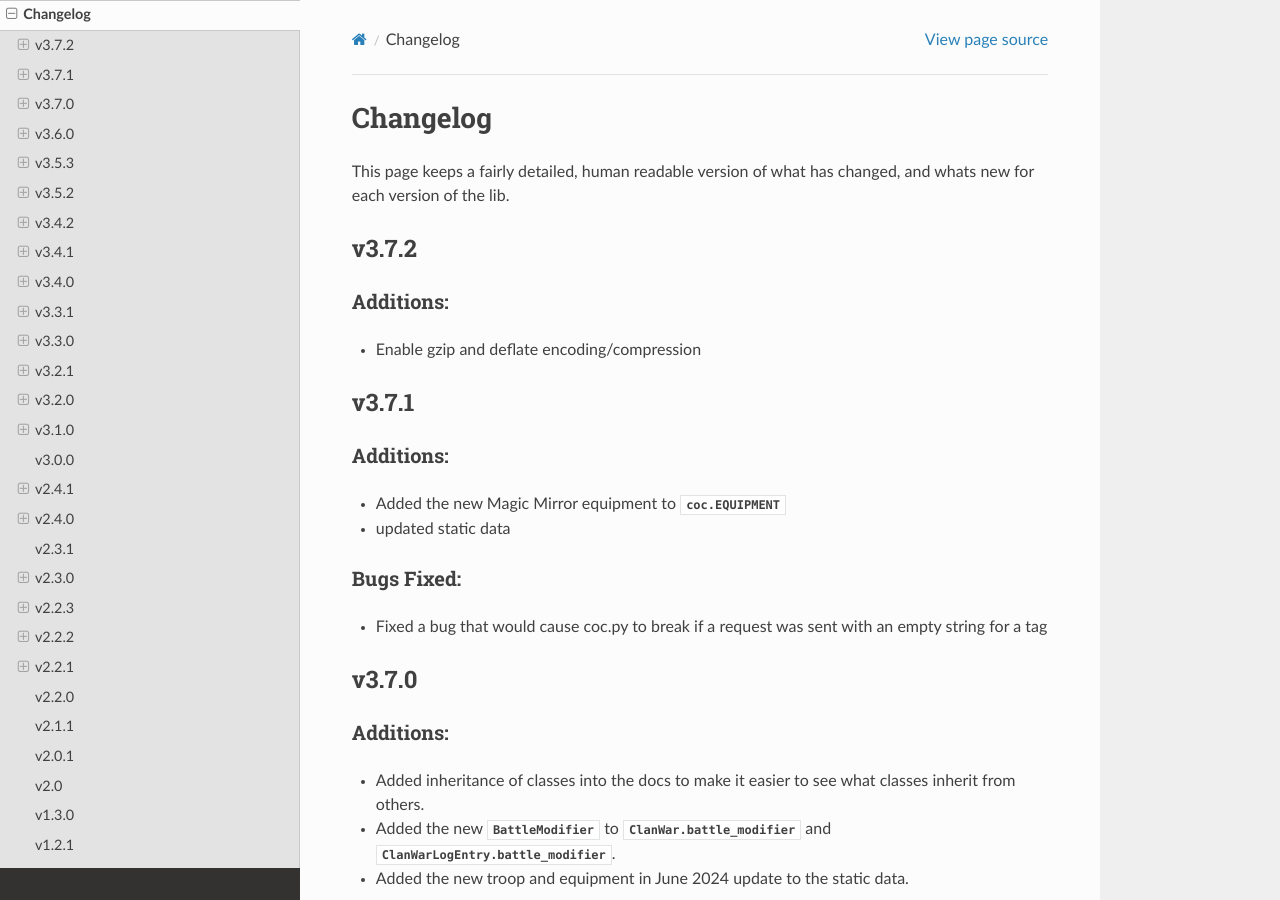
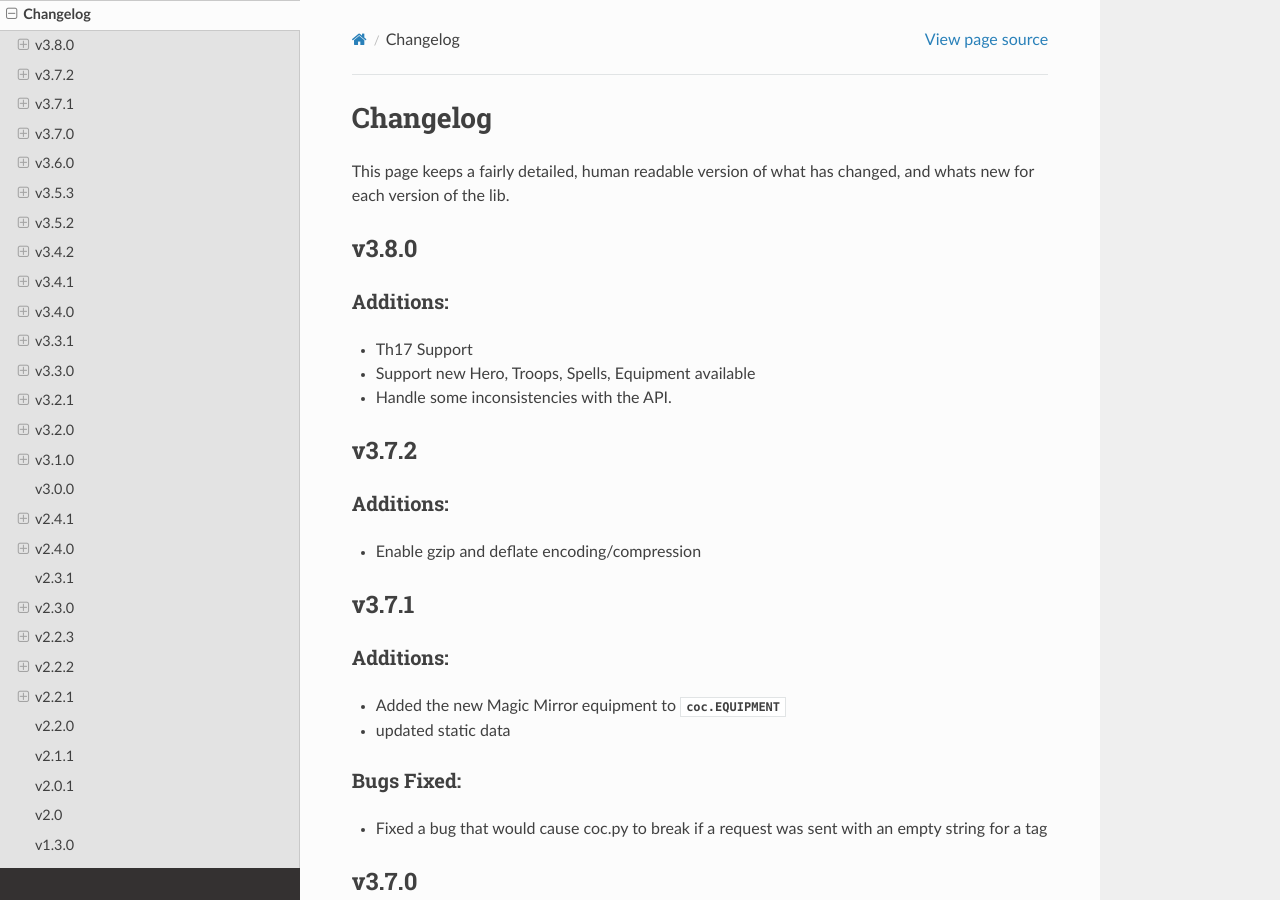
Before and after one commit to mathsman5133/coc.py, a Sphinx documentation site: the page built from docs/miscellaneous/changelog.rst, in a window 1280 px wide and 900 px high. Built offline with Sphinx 7.4.7 and the Read the Docs theme 3.1.0, drawn with Linux system fonts in a browser that asks for light colours.

Commit message:
Update Release Version. Add a ChangeLog entry

```diff
--- a/coc/__init__.py
+++ b/coc/__init__.py
@@ -22,7 +22,7 @@ OUT OF OR IN CONNECTION WITH THE SOFTWARE OR THE USE OR OTHER DEALINGS IN THE
 SOFTWARE.
 """
 
-__version__ = "3.7.2"
+__version__ = "3.8.0"
 
 from .abc import BasePlayer, BaseClan
 from .clans import RankedClan, Clan
--- a/docs/miscellaneous/changelog.rst
+++ b/docs/miscellaneous/changelog.rst
@@ -6,6 +6,15 @@ Changelog
 ===========
 This page keeps a fairly detailed, human readable version
 of what has changed, and whats new for each version of the lib.
+
+v3.8.0
+------
+
+Additions:
+~~~~~~~~~~
+- Th17 Support
+- Support new Hero, Troops, Spells, Equipment available
+- Handle some inconsistencies with the API.
 
 v3.7.2
 ------
--- a/pyproject.toml
+++ b/pyproject.toml
@@ -7,7 +7,7 @@ name = "coc.py"
 authors = [{ name = "mathsman5133" }]
 maintainers = [{ name = "majordoobie" }, { name = "MagicTheDev" }, { name = "Kuchenmampfer" },
     { name = "lukasthaler"}, { name = "doluk"}]
-version = "3.7.2"
+version = "3.8.0"
 description = "A python wrapper for the Clash of Clans API"
 requires-python = ">=3.7.3"
 readme = "README.rst"
```
